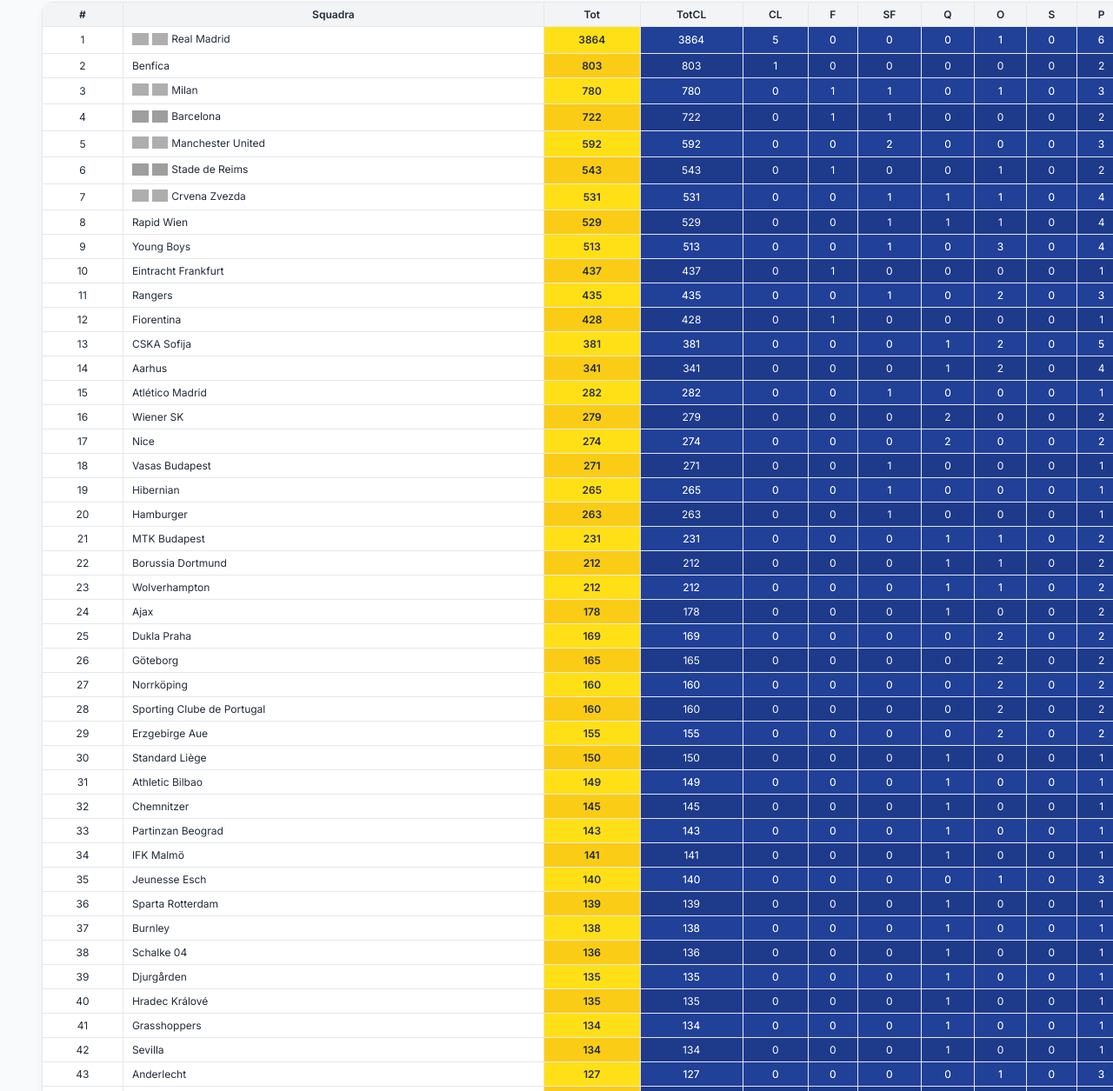
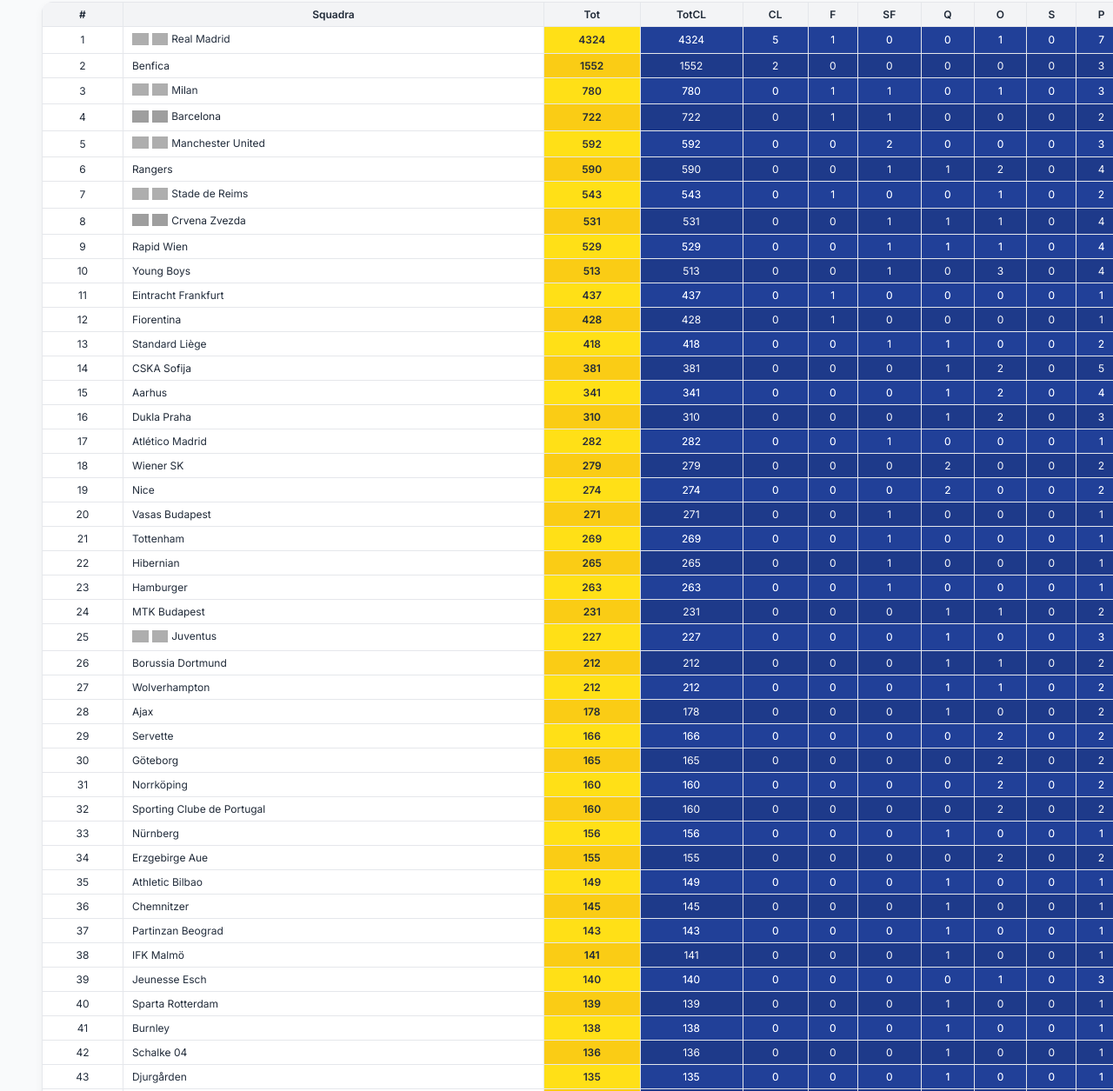
Before and after one commit to Munzqet/rankingclubs, a plain HTML site: page index.html in a window 1280 px wide. Shown: the part 314-1569 px from the top of the page at 87% size. Drawn offline with Linux system fonts and the light colour scheme; grey boxes are pictures that could not be loaded.

Commit message:
Update index.html

```diff
--- a/index.html
+++ b/index.html
@@ -412,7 +412,20 @@
   "Lierse": { CL_P: 1, CL_VS: -2, CL_DR: -5 },
   "Limerick": { CL_P: 1, CL_VS: -2, CL_DR: -7 },
   "Jeunesse Esch": { CL_P: 1, CL_VS: -2, CL_DR: -10 }
-}
+},
+      "1961/62": {
+        "Fenerbaçhe": {CL_0:1, CL_P:1, CL_VS:-2, CL_DR:-2},
+        "Benfica": {CL_CL:1, CL_P:1, CL_VS:2, CL_DR:11},
+        "Real Madrid": {CL_F:1, CL_P:1, CL_VS:6, CL_DR:22},
+        "Tottenham": {CL_SF:1, CL_P:1, CL_VS:1, CL_DR:8},
+        "Standard Liège": {CL_SF:1, CL_P:1, CL_VS:2, CL_DR:4},
+        "Nürnberg": {CL_Q:1, CL_P:1, CL_VS:4, CL_DR:6},
+        "Rangers": {CL_Q:1, CL_P:1, CL_VS:4, CL_DR:5},
+        "Juventus": {CL_Q:1, CL_P:1, CL_VS:2, CL_DR:5},
+        "Dukla Praha": {CL_Q:1, CL_P:1, CL_VS:1, CL_DR:0},
+        "Servette": {CL_O:1, CL_P:1, CL_VS:2, CL_DR:5},
+        "B1913": {CL_O:1, CL_P:1, CL_VS:0, CL_DR:1}
+      }
     };const startYear = document.getElementById("startYear");
 const endYear = document.getElementById("endYear");
 const seasons = Object.keys(data);
```
